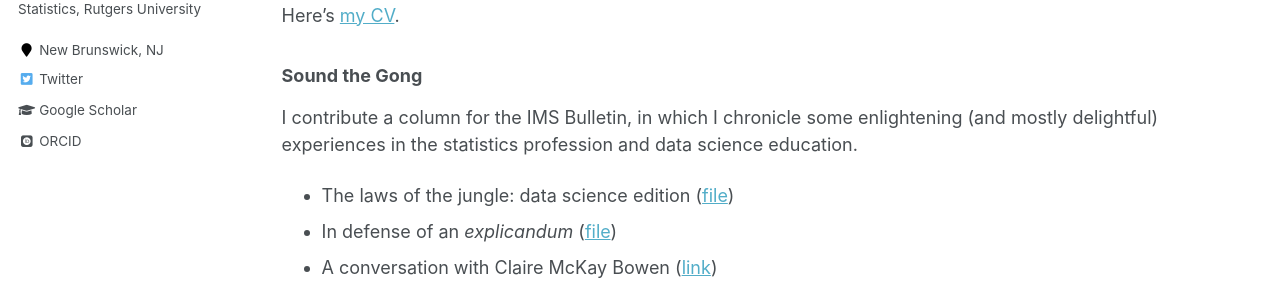
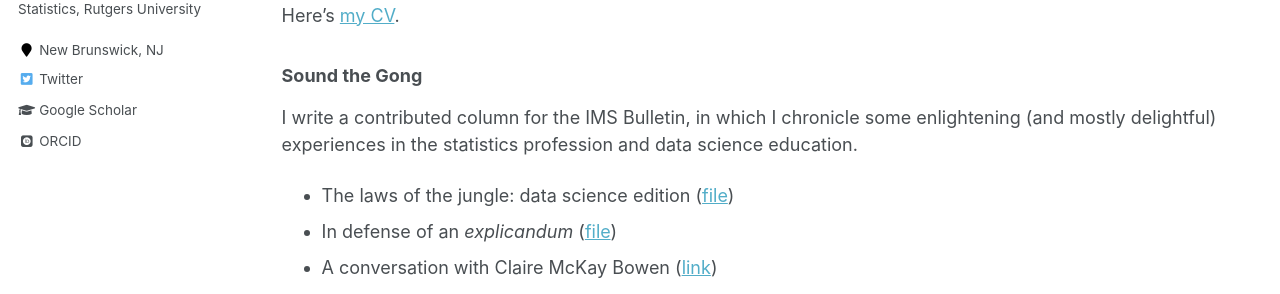
Before and after one commit to RuobinGong/RuobinGong.github.io, a Jekyll site: the page built from _pages/about.md, in a window 1280 px wide and 1050 px high. Shown: the part 301-595 px from the top of the window. Built offline with Jekyll 4.4.1, drawn with Linux system fonts in a browser that asks for light colours; some web fonts are replaced.

Commit message:
Update about.md

```diff
--- a/_pages/about.md
+++ b/_pages/about.md
@@ -18,7 +18,7 @@ Here's [my CV](https://RuobinGong.github.io/files/RG-cv.pdf).
 
 ### Sound the Gong
 
-I contribute a column for the IMS Bulletin, in which I chronicle some enlightening (and mostly delightful) experiences in the statistics profession and data science education.
+I write a contributed column for the IMS Bulletin, in which I chronicle some enlightening (and mostly delightful) experiences in the statistics profession and data science education.
 
 
 * The laws of the jungle: data science edition ([file](https://RuobinGong.github.io/files/Gong2023-IMS52-1.pdf))
```
